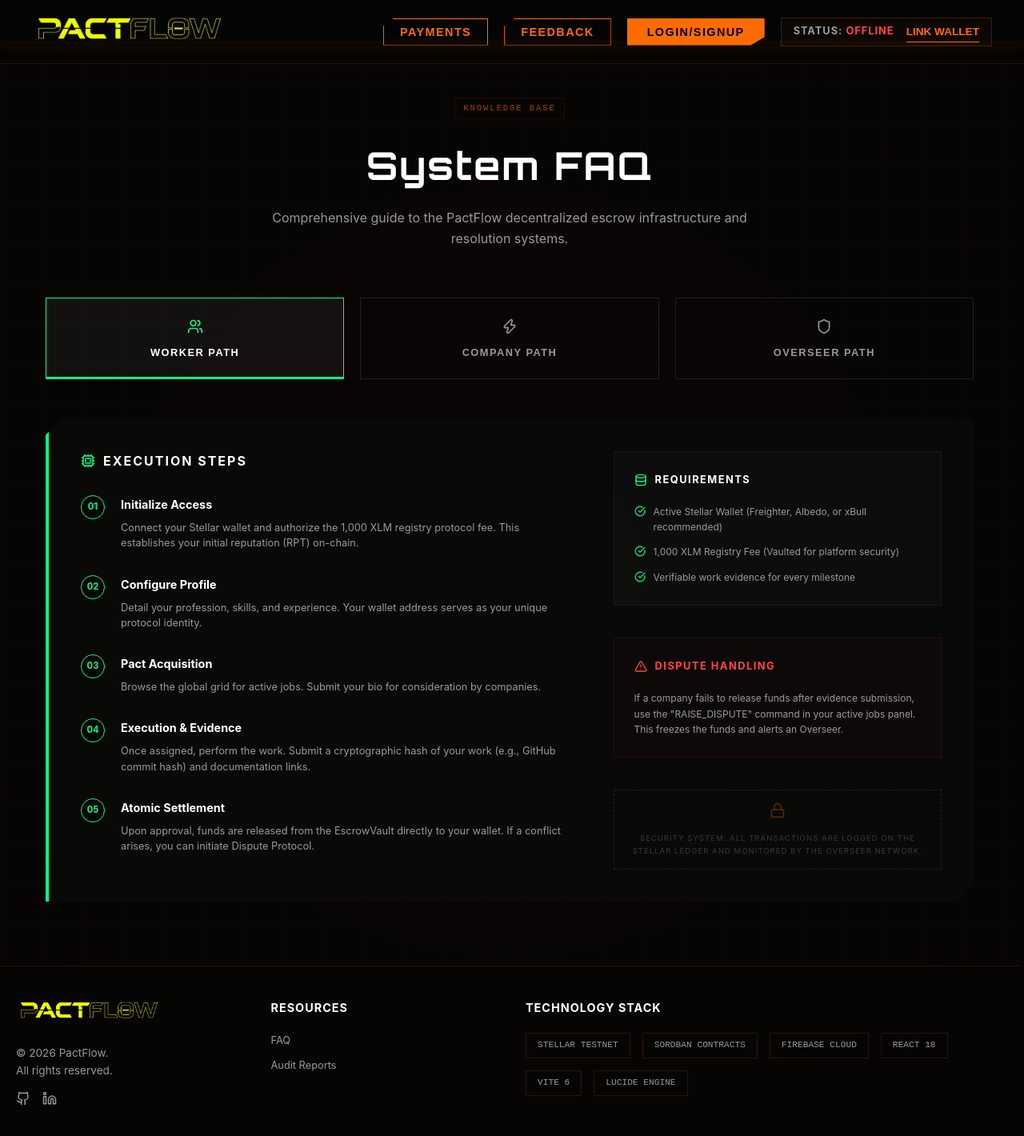
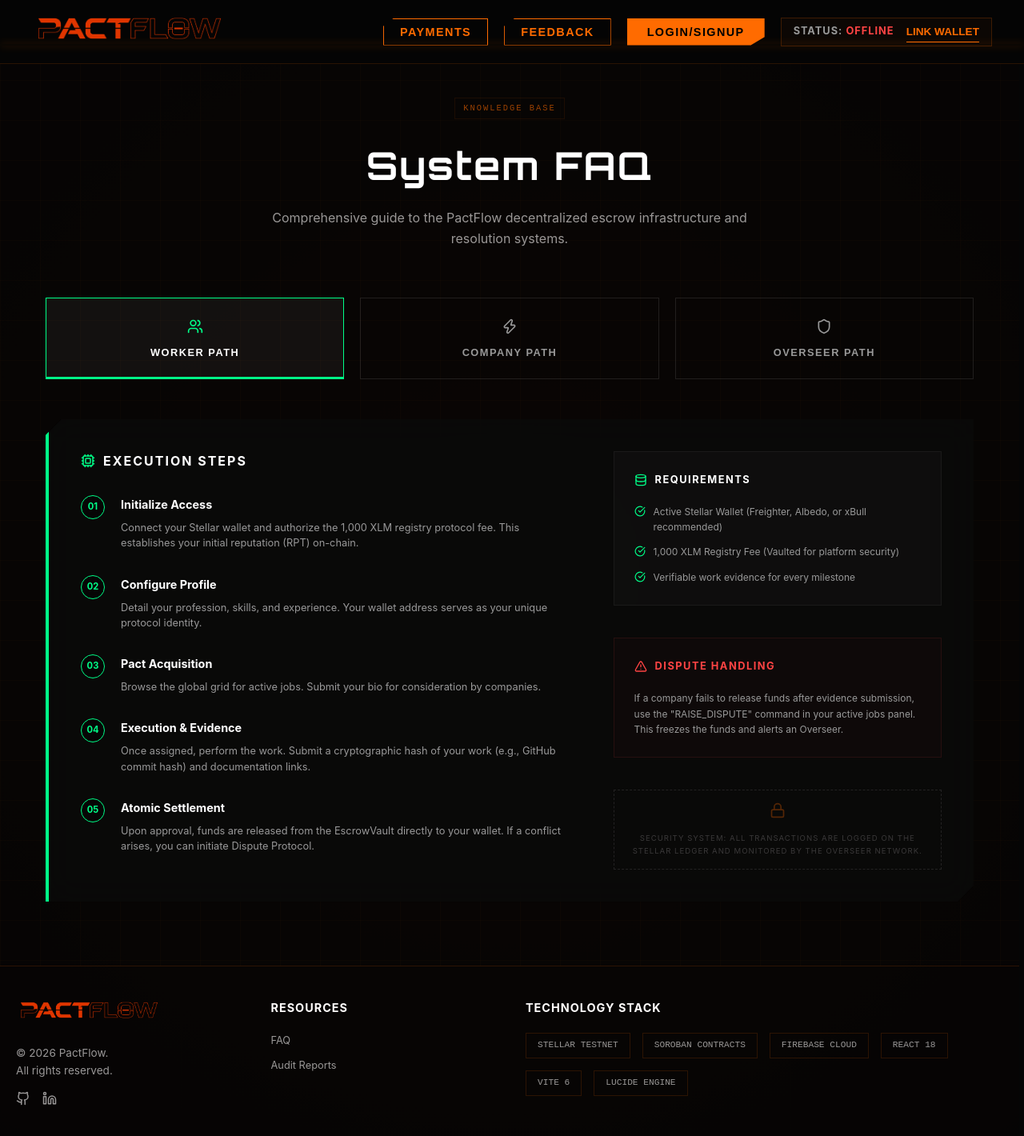
Before and after one commit to Dark-97o/PactFlow, a React (Vite) app: page /faq in a window 1280 px wide. Shown: the top 1420 px of the page at 80% size. Built offline with nearby package versions, Linux system fonts and the light colour scheme; what @stellar/stellar-sdk would draw is missing.

Commit message:
feat: add Header and Footer components with associated global styles

```diff
--- a/src/components/Footer.jsx
+++ b/src/components/Footer.jsx
@@ -9,6 +9,7 @@ const Footer = () => {
           <img
             src="/assets/img/pactflow.png"
             alt="PactFlow Logo"
+            className="pactflow-logo"
             style={{ height: '30px', width: 'auto', marginBottom: '20px' }}
           />
           <p style={{ fontSize: '0.85rem', color: 'var(--text-dim)', marginBottom: '15px' }}>© 2026 PactFlow. <br/>All rights reserved.</p>
--- a/src/components/Header.jsx
+++ b/src/components/Header.jsx
@@ -14,6 +14,7 @@ const Header = ({ onFeedbackClick, onAuthClick, onConnectClick }) => {
           <img
             src="/assets/img/pactflow.png"
             alt="PactFlow Logo"
+            className="pactflow-logo"
             style={{ height: '40px', width: 'auto' }}
           />
         </div>
--- a/src/index.css
+++ b/src/index.css
@@ -807,3 +807,13 @@ footer {
     grid-template-columns: 1fr;
   }
 }
+
+.pactflow-logo {
+  filter: brightness(0) saturate(100%) invert(47%) sepia(94%) saturate(7487%) hue-rotate(20deg) brightness(101%) contrast(106%);
+  transition: filter 0.3s ease, transform 0.3s ease;
+}
+
+.pactflow-logo:hover {
+  filter: brightness(0) saturate(100%) invert(47%) sepia(94%) saturate(7487%) hue-rotate(20deg) brightness(120%) contrast(106%) drop-shadow(0 0 8px rgba(255, 107, 0, 0.6));
+  transform: scale(1.02);
+}
```
